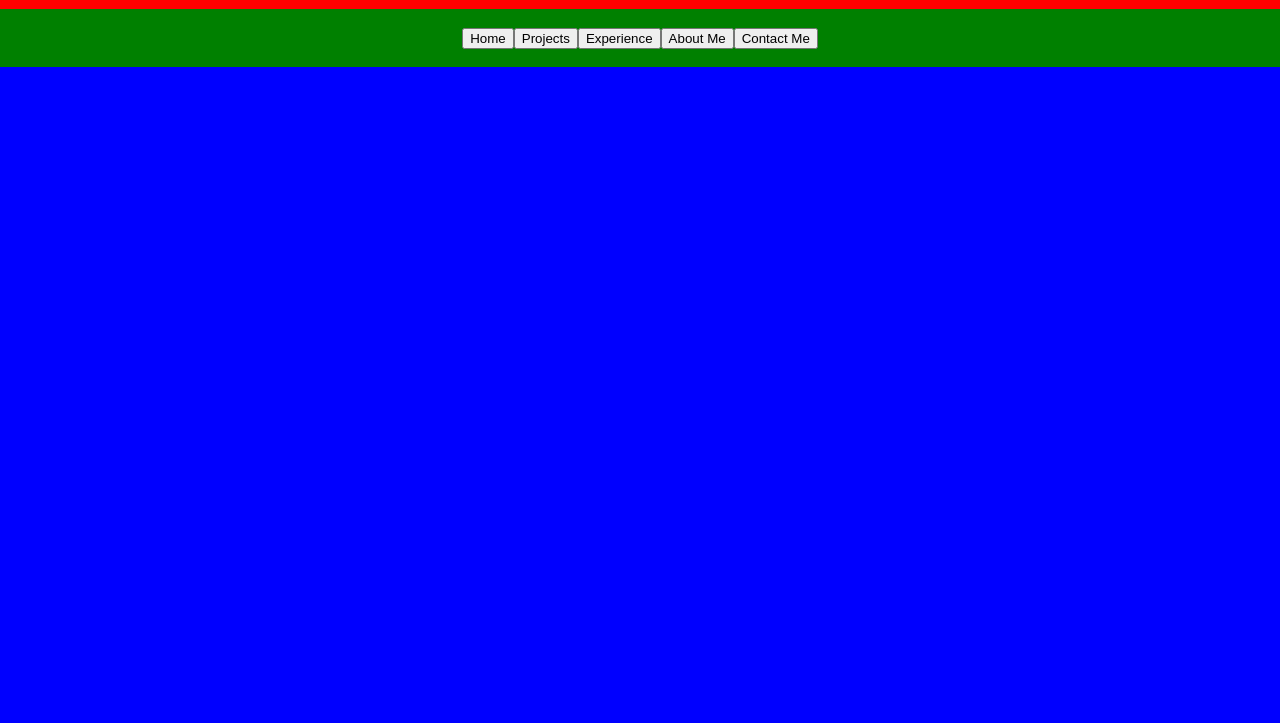
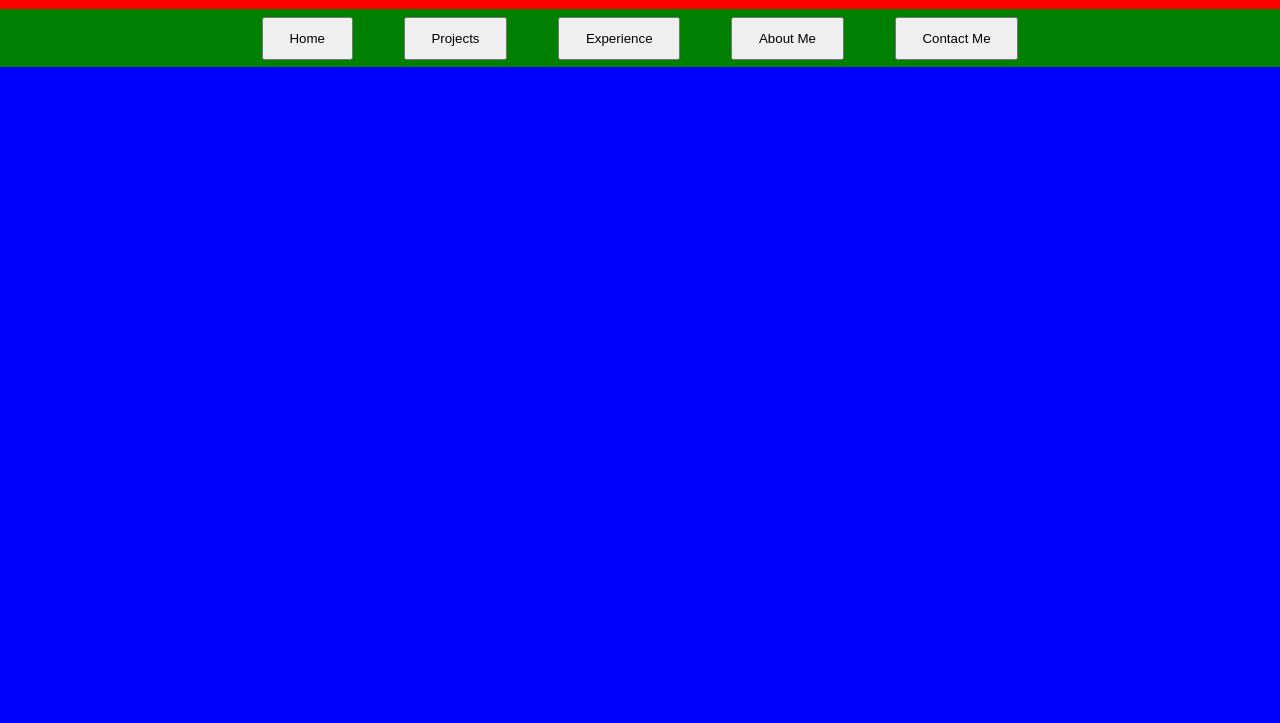
Before and after one commit to sestissi16/PortfolioWebsite, a plain HTML site: page index.html in a window 1280 px wide. Shown: the part 77-800 px from the top of the page. Drawn offline with Linux system fonts and the light colour scheme; a web font is replaced by a local one.

Commit message:
Experimented with paddings and margins or the buttons

```diff
--- a/index.html
+++ b/index.html
@@ -17,11 +17,11 @@
           <div class="subTitle">A Jack of All Trades</div>
         </div>
         <nav>
-          <button type="button" name="button">Home</button>
-          <button type="button" name="button">Projects</button>
-          <button type="button" name="button">Experience</button>
-          <button type="button" name="button">About Me</button>
-          <button type="button" name="button">Contact Me</button>
+          <button type="button" name="button" class="navButton">Home</button>
+          <button type="button" name="button" class="navButton">Projects</button>
+          <button type="button" name="button" class="navButton">Experience</button>
+          <button type="button" name="button" class="navButton">About Me</button>
+          <button type="button" name="button" class="navButton">Contact Me</button>
         </nav>
       </header>
       <main>
--- a/main.css
+++ b/main.css
@@ -24,12 +24,16 @@ header{
 }
 nav{
   height: 40%;
-  width: 100%;
+  max-width: 100%;
   background-color: green;
   display: flex;
   flex-direction: row;
   align-items: center;
   justify-content: center;
+}
+.navButton{
+  padding: 1.5vh 2vw;
+  margin: 0px 2vw;
 }
 .title{
   height: 60%;
```
